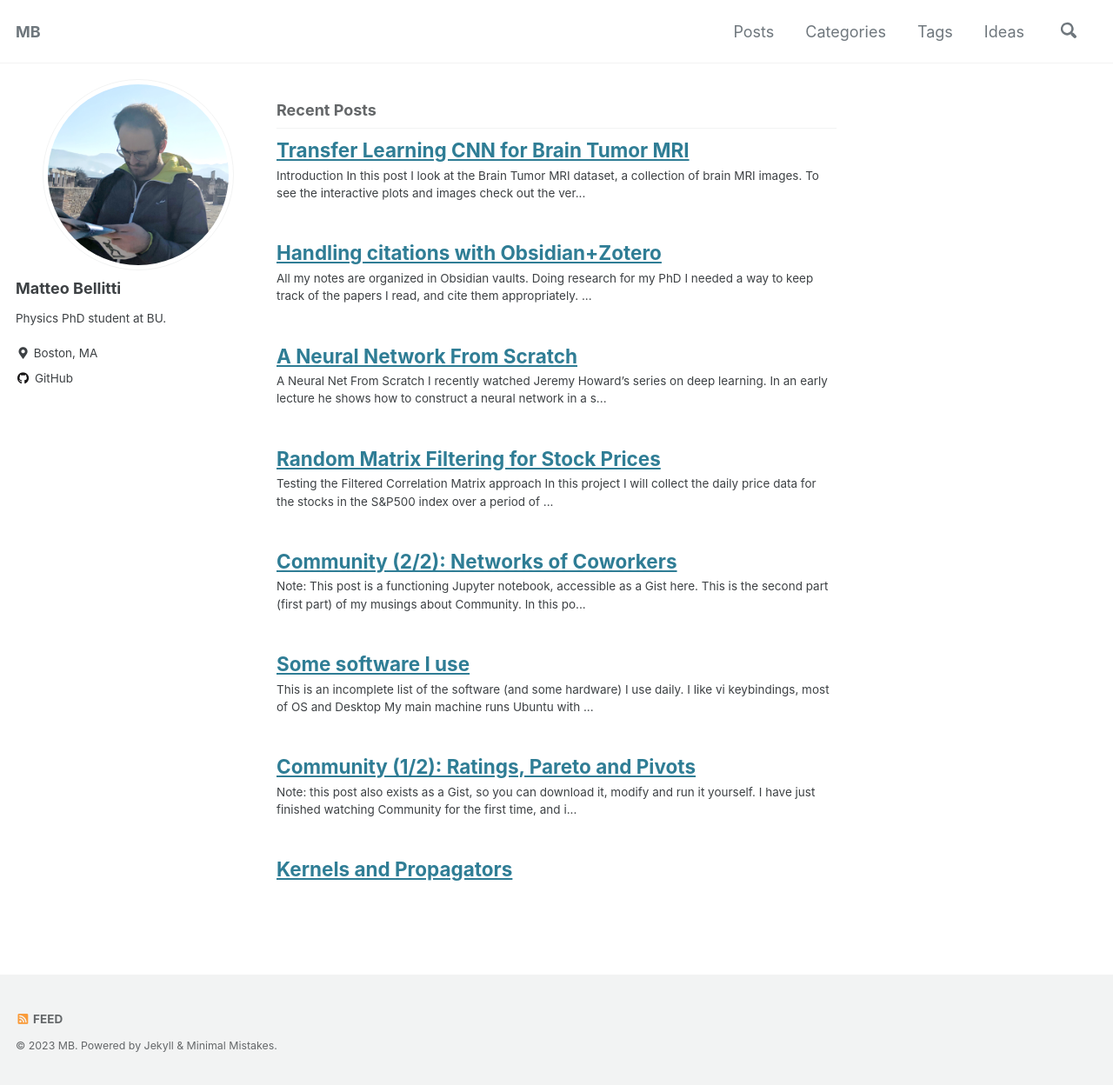
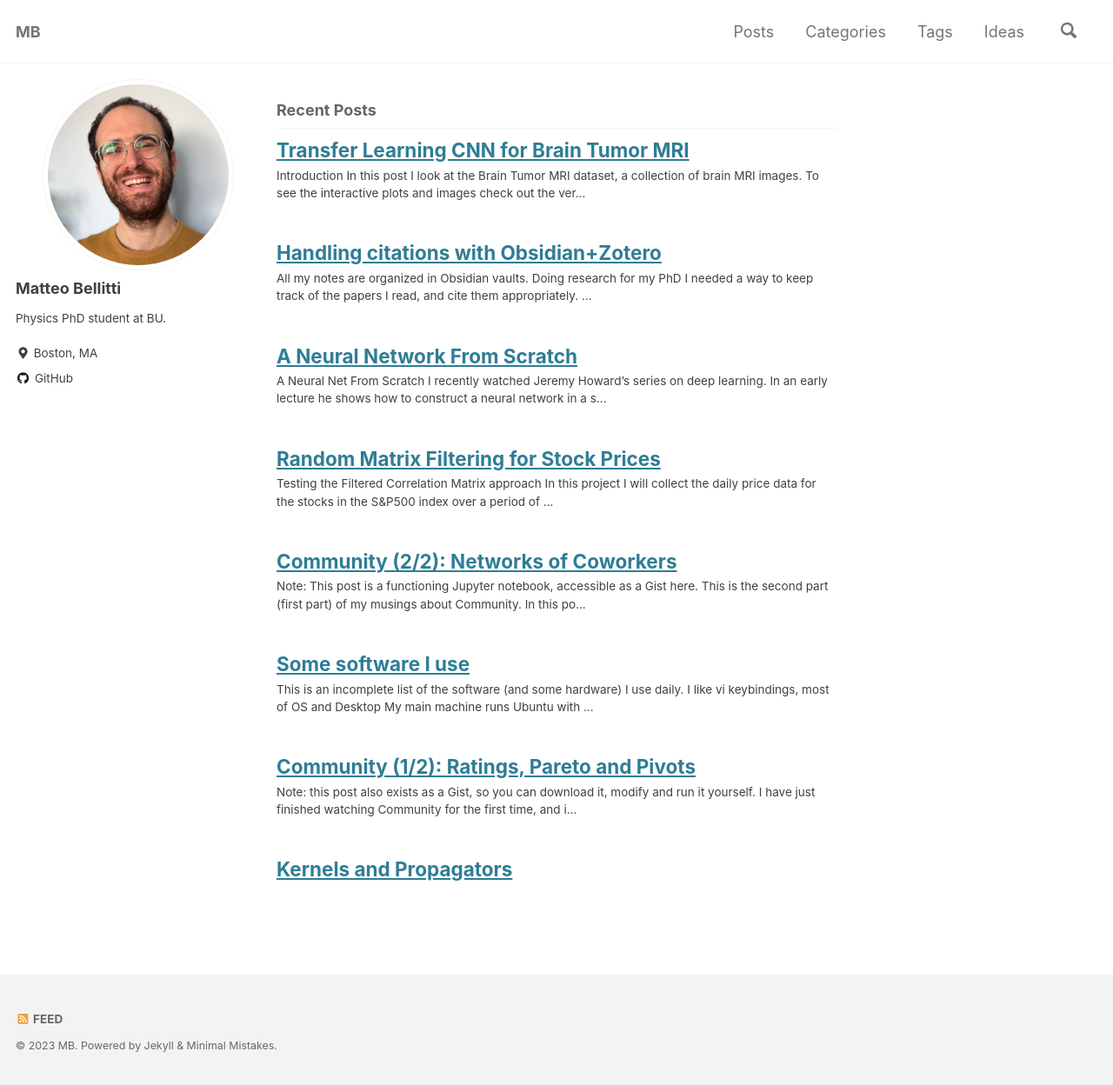
Before and after one commit to mbellitti/mbellitti.github.io, a Jekyll site: the page built from index.html, in a window 1280 px wide and 1248 px high. Shown: the whole window at 87% size. Built offline with Jekyll 4.4.1, drawn with Linux system fonts in a browser that asks for light colours; cached includes are drawn as plain includes; a script that is not in the unit is left out; the list of posts is cut into pages by our own code; comment, search, counter and statistics services are not loaded.

Commit message:
changed avatar

```diff
--- a/_config.yml
+++ b/_config.yml
@@ -57,7 +57,7 @@ plugins:
 
 author:
   name   : "Matteo Bellitti"
-  avatar : "/assets/images/pompei.jpg"
+  avatar : "/assets/images/avatar_square.jpg"
   bio    : "Physics PhD student at BU. "
   location: "Boston, MA"
   links:
```
Also changed, not shown: assets/images/avatar_square.jpg (added).
